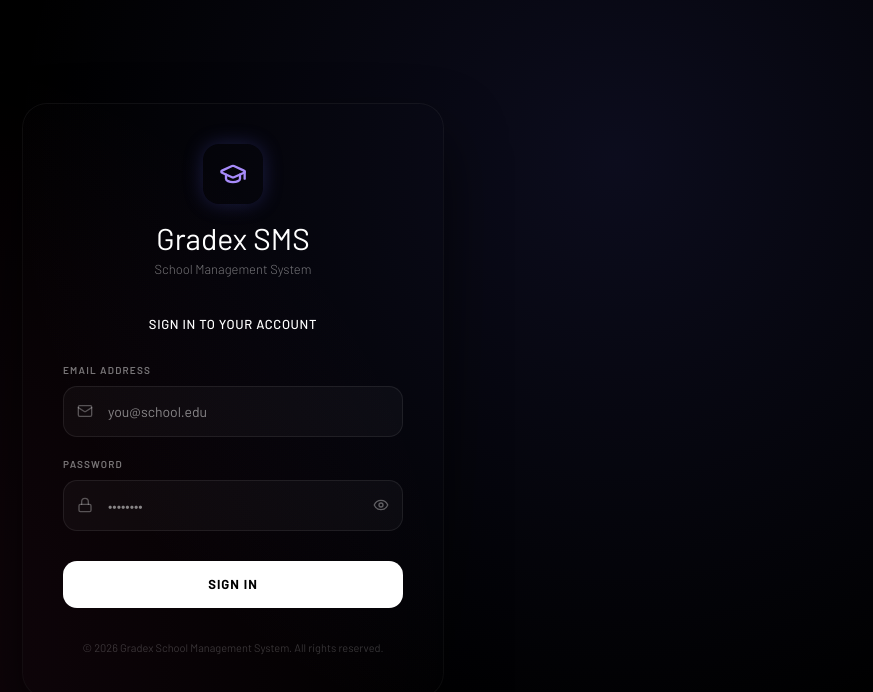
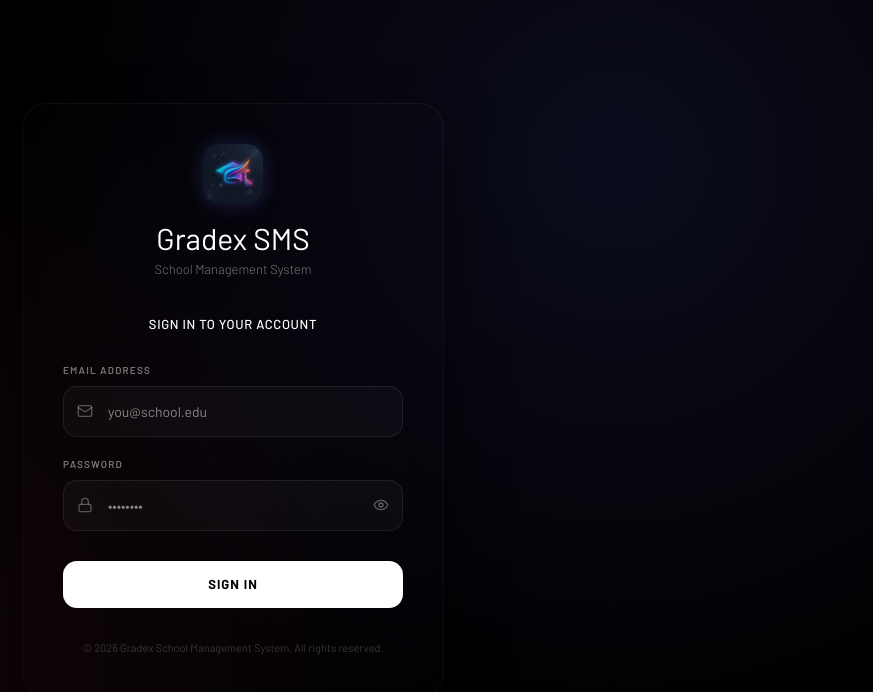
Before and after one commit to nirajjoshi1/sms, a React (Vite) app in the folder client/: page /login in a window 1280 px wide. Shown: the top 692 px of the page, without its empty margins (407-1280 px from the left). Built offline with nearby package versions, Linux system fonts and the light colour scheme; no server answers.

Commit message:
Update fee module, add new branding logo and favicon, update student admission UI layout

```diff
--- a/client/index.html
+++ b/client/index.html
@@ -2,7 +2,7 @@
 <html lang="en">
   <head>
     <meta charset="UTF-8" />
-    <link rel="icon" type="image/svg+xml" href="/favicon.svg" />
+    <link rel="icon" type="image/jpeg" href="/favicon.jpg" />
     <meta name="viewport" content="width=device-width, initial-scale=1.0" />
     <title>Gradex SMS · School Operating System</title>
   </head>
--- a/client/src/pages/auth/Login.jsx
+++ b/client/src/pages/auth/Login.jsx
@@ -63,10 +63,11 @@ const Login = () => {
                 width: 60, height: 60, borderRadius: '16px',
                 display: 'flex', alignItems: 'center', justifyContent: 'center',
                 marginBottom: 16,
-                boxShadow: '0 0 20px rgba(99,102,241,0.25)'
+                boxShadow: '0 0 20px rgba(99,102,241,0.25)',
+                overflow: 'hidden'
               }}
             >
-              <GraduationCap style={{ width: 28, height: 28, color: '#a78bfa' }} />
+              <img src="/logo.jpg" alt="Gradex Logo" style={{ width: '100%', height: '100%', objectFit: 'cover' }} />
             </div>
             <h1 className="heading-display text-3xl text-white">Gradex SMS</h1>
             <p style={{ fontFamily: "'Barlow', sans-serif", fontWeight: 300, fontSize: 13, color: 'rgba(255,255,255,0.45)', marginTop: 4 }}>
```
Also changed, not shown: client/public/favicon.jpg (added), client/public/logo.jpg (added).
